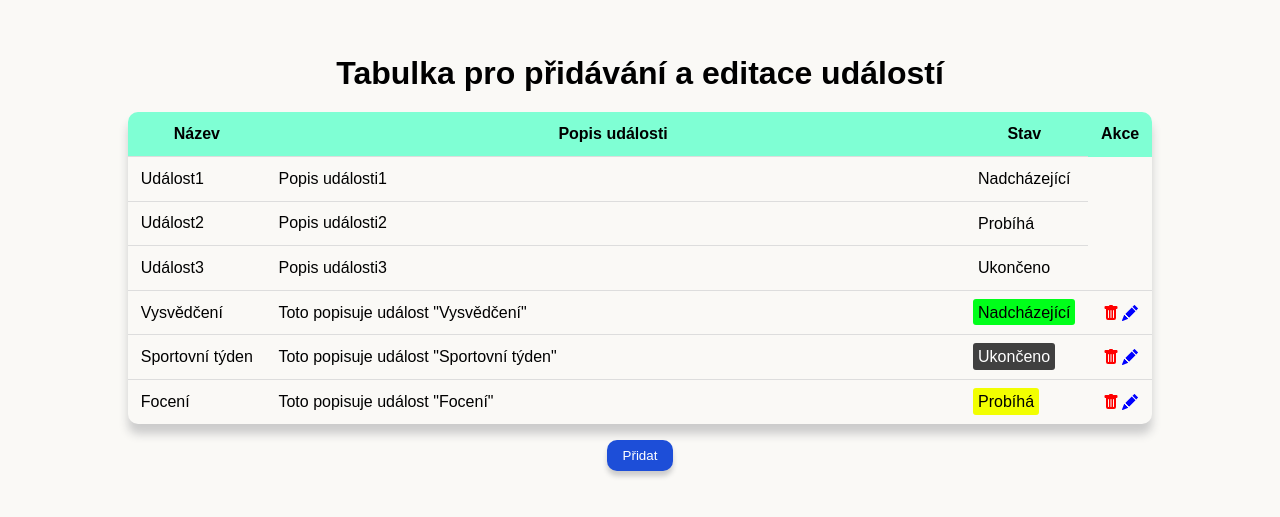
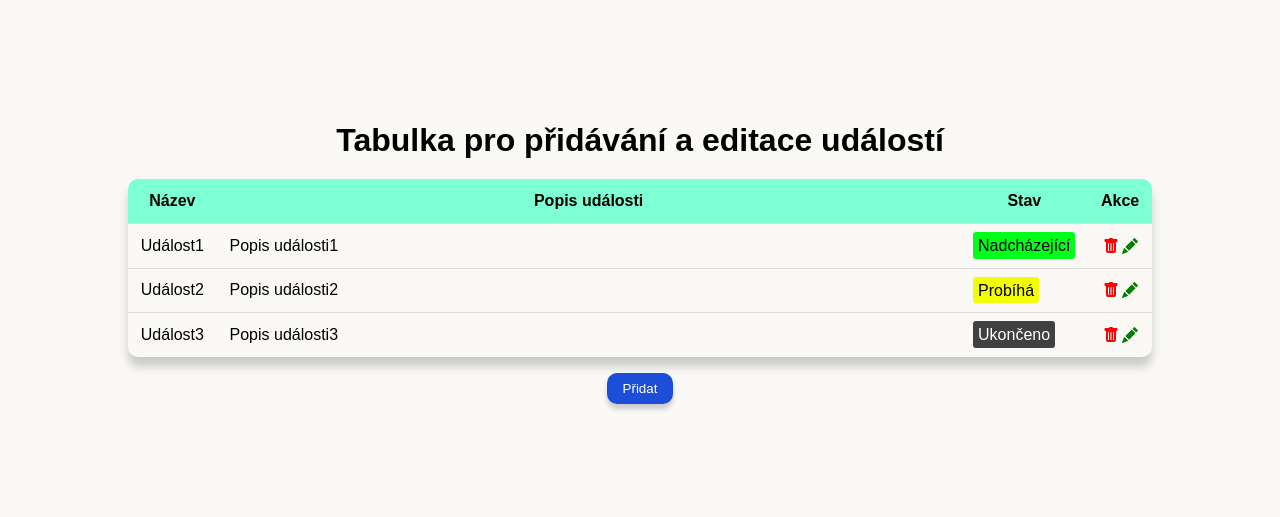
Before and after one commit to LilTilt78/reactjs_bootstrap_project, a React (Create React App) app in the folder informatika-projekt/: page / in a window 1280 px wide. Shown: the part 147-664 px from the top of the page. Built offline with nearby package versions, Linux system fonts and the light colour scheme.

Commit message:
přidávání do tabulky a mazání řádků

```diff
--- a/informatika-projekt/src/App.js
+++ b/informatika-projekt/src/App.js
@@ -9,39 +9,30 @@ import { Modal } from './components/Modal';
 
 
 function App() {
-  // const [data,setData] = useState([])
-  // function getInputData(event){
-  //   const pomoc = [...data, event.target.value]
-  //   setData(pomoc)
-  //   console.log("Event: ", event.target.value)
-  // }
-  // function printData(){
-  //   const value = data
-  //   console.log("value:",value)
-  // }
 
   const [modalOpen, setModalOpen] = useState(false)
 
-  const rows = [
-    {udalost: "Událost1", popis: "Popis události1", stav: "Nadcházející"},
-    {udalost: "Událost2", popis: "Popis události2", stav: "Probíhá"},
-    {udalost: "Událost3", popis: "Popis události3", stav: "Ukončeno"},
-  ];
+  const [rows, setRows] = useState([
+    {udalost: "Událost1", popis: "Popis události1", stav: "nadcházející"},
+    {udalost: "Událost2", popis: "Popis události2", stav: "probíhá"},
+    {udalost: "Událost3", popis: "Popis události3", stav: "ukončeno"},
+  ]);
+
+  const handleDeleteRow = (targetIndex) => {
+    setRows(rows.filter((_, idx) => idx !== targetIndex))
+  };
+
+  const handleAddRow = (newRow) => {
+    setRows([...rows, newRow])
+  };
 
   return (
-    // <div className="App">
-    //   <Title name='Events'/>
-    //   <p>Sem zadejte hodnotu:</p>
-    //   <input type='text' size={100} onChange={(event) => getInputData(event)}/>
-    //   <p><button onClick={printData}>ZAPSAT</button></p>
-
-    // </div>
 
     <div className="App">
       <h1>Tabulka pro přidávání a editace událostí</h1>
-      <Table rows={rows}/>
+      <Table rows={rows} deleteRow={handleDeleteRow} />
       <button className='btn' onClick={() => setModalOpen(true)}>Přidat</button>
-      {modalOpen && <Modal closeModal={() => {setModalOpen(false)}} />}
+      {modalOpen && <Modal closeModal={() => {setModalOpen(false)}} onAdd={handleAddRow}/>}
     </div>
 
   );
--- a/informatika-projekt/src/components/Modal.js
+++ b/informatika-projekt/src/components/Modal.js
@@ -1,28 +1,49 @@
 import React from "react";
+import { useState } from 'react';
 import "./Modal.css";
 
-export const Modal = ({closeModal}) => {
+export const Modal = ({closeModal, onAdd}) => {
+
+    const [formState, setFormState] = useState({
+        udalost: "",
+        popis: "",
+        stav: "nadcházející"
+    });
+
+    const handleChange = (e) => {
+        setFormState({
+            ...formState,
+            [e.target.name]: e.target.value
+        });
+    };
+
+    const handleSubmit = (e) => {
+        e.preventDefault();
+        onAdd(formState)
+        closeModal();
+    };
+
     return(
         <div className="modal-container" onClick={(e) => {if(e.target.className==="modal-container")closeModal()}}>
             <div className="modal">
                 <form>
                     <div className="form-group">
                         <label htmlFor="udalost">Událost</label>
-                        <input name="udalost" />
+                        <input name="udalost" value={formState.udalost} onChange={handleChange}/>
                     </div>
                     <div className="form-group">
                         <label htmlFor="popis">Popis</label>
-                        <textarea name="popis" />
+                        <textarea name="popis" value={formState.popis} onChange={handleChange}/>
                     </div>
                     <div className="form-group">
                         <label htmlFor="stav">Stav</label>
-                        <select name="stav">
-                            <option value="nadchazejici">Nadcházející</option>
-                            <option value="probiha">Probíhá</option>
-                            <option value="ukonceno">Ukončeno</option>
+                        <select name="stav" value={formState.stav} onChange={handleChange}>
+                            <option value="nadcházející">Nadcházející</option>
+                            <option value="probíhá">Probíhá</option>
+                            <option value="ukončeno">Ukončeno</option>
                         </select>
                     </div>
-                    <button type="submit" className="btn">Uložit</button>
+                    <button type="submit" className="btn" onClick={handleSubmit}>Uložit</button>
                 </form>
             </div>
         </div>
--- a/informatika-projekt/src/components/Table.css
+++ b/informatika-projekt/src/components/Table.css
@@ -44,17 +44,17 @@
     padding: 0.3rem;
 }
 
-.label-nadchazejici{
+.label-nadcházející{
     background-color: #00ff1a;
     color: black;
 }
 
-.label-probiha{
+.label-probíhá{
     background-color: #f2ff00;
     color: black;
 }
 
-.label-ukonceno{
+.label-ukončeno{
     background-color: #404040;
     color: white;
 }
@@ -73,5 +73,5 @@
 }
 
 .btn-customize{
-    color: blue;
+    color: green;
 }
--- a/informatika-projekt/src/components/Table.js
+++ b/informatika-projekt/src/components/Table.js
@@ -2,7 +2,7 @@ import React from "react";
 import "./Table.css";
 import {BsFillTrashFill, BsFillPencilFill} from 'react-icons/bs'
 
-export const Table = ({rows}) => {
+export const Table = ({rows, deleteRow}) => {
     return (
         <div className="table-wrapper">
             <table className="table">
@@ -17,54 +17,22 @@ export const Table = ({rows}) => {
                 <tbody>
                     {
                         rows.map((row, idx) => {
+                            const stavText = row.stav.charAt(0).toUpperCase()+row.stav.slice(1);    // předělání prvního písmena na velké
                             return <tr key={idx}>
                                 <td>{row.udalost}</td>
                                 <td className="expand">{row.popis}</td>
                                 <td>
-                                <span className={'label label-${row.status}'}>{row.stav}</span>
+                                <span className={`label label-${row.stav}`}>{stavText}</span>
+                                </td>
+                                <td>
+                                    <span className="actions">
+                                        <BsFillTrashFill className="btn-delete" onClick={() => deleteRow(idx)}/>
+                                        <BsFillPencilFill className="btn-customize"/>
+                                    </span>
                                 </td>
                             </tr>
                         })
                     }
-                    <tr>
-                        <td>Vysvědčení</td>
-                        <td>Toto popisuje událost "Vysvědčení"</td>
-                        <td>
-                            <span className="label label-nadchazejici">Nadcházející</span>
-                        </td>
-                        <td>
-                            <span className="actions">
-                                <BsFillTrashFill className="btn-delete"/>
-                                <BsFillPencilFill className="btn-customize"/>
-                            </span>
-                        </td>
-                    </tr>
-                    <tr>
-                        <td>Sportovní týden</td>
-                        <td>Toto popisuje událost "Sportovní týden"</td>
-                        <td>
-                            <span className="label label-ukonceno">Ukončeno</span>
-                        </td>
-                        <td>
-                            <span className="actions">
-                                <BsFillTrashFill className="btn-delete"/>
-                                <BsFillPencilFill className="btn-customize"/>
-                            </span>
-                        </td>
-                    </tr>
-                    <tr>
-                        <td>Focení</td>
-                        <td>Toto popisuje událost "Focení"</td>
-                        <td>
-                            <span className="label label-probiha">Probíhá</span>
-                        </td>
-                        <td>
-                            <span className="actions">
-                                <BsFillTrashFill className="btn-delete"/>
-                                <BsFillPencilFill className="btn-customize"/>
-                            </span>
-                        </td>
-                    </tr>
                 </tbody>
             </table>
         </div>
```
